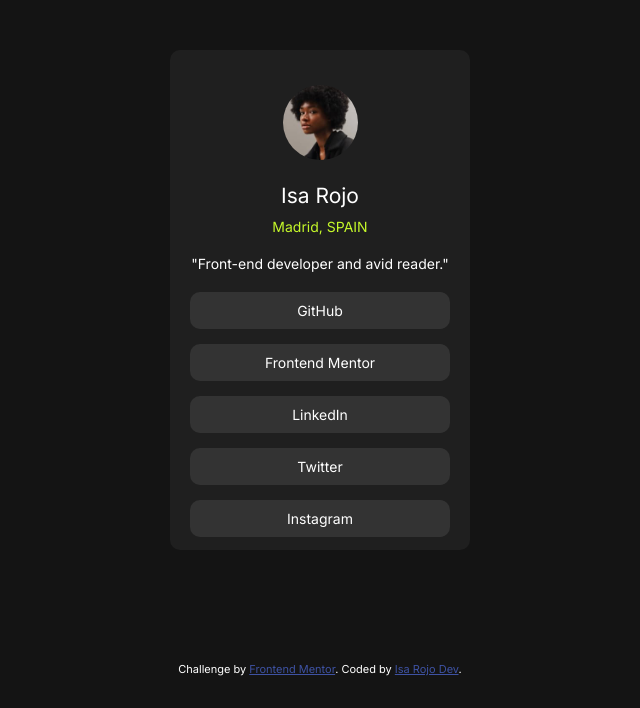
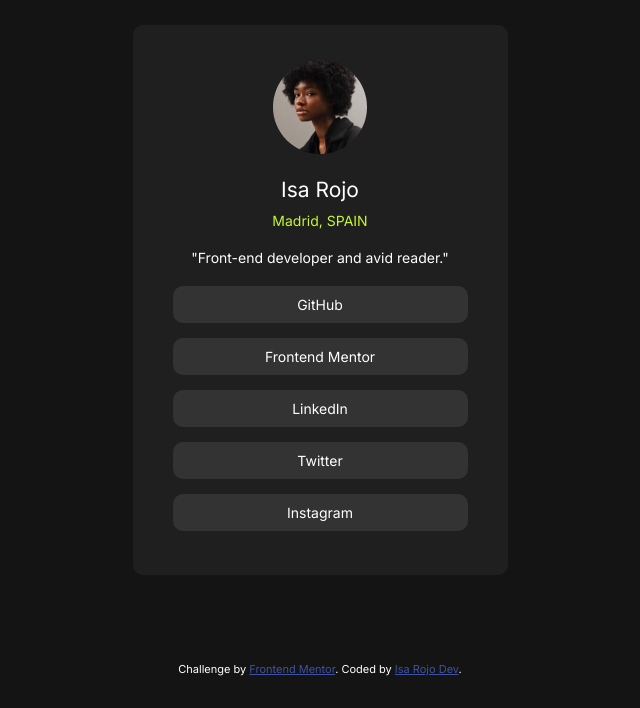
Before and after one commit to isarojodev/social-links-profile, a plain HTML site: page index.html in a window 1280 px wide. Shown: the part 108-816 px from the top of the page, without its empty margins (320-960 px from the left). Drawn offline with Linux system fonts and the light colour scheme.

Commit message:
finished terminado

```diff
--- a/style.css
+++ b/style.css
@@ -25,8 +25,8 @@ body {
     justify-content: center;
     background-color: var(--grey-800);
     border-radius: 10px;
-    width: 300px;
-    height: 500px;
+    width: 375px;
+    height: 550px;
 
 }
 
@@ -60,7 +60,7 @@ h2 {
 .buttons {
     display: flex;
     flex-direction: column;
-    margin: 20px auto;
+    margin: 20px 20px;
     gap: 15px;
 }
 
```
